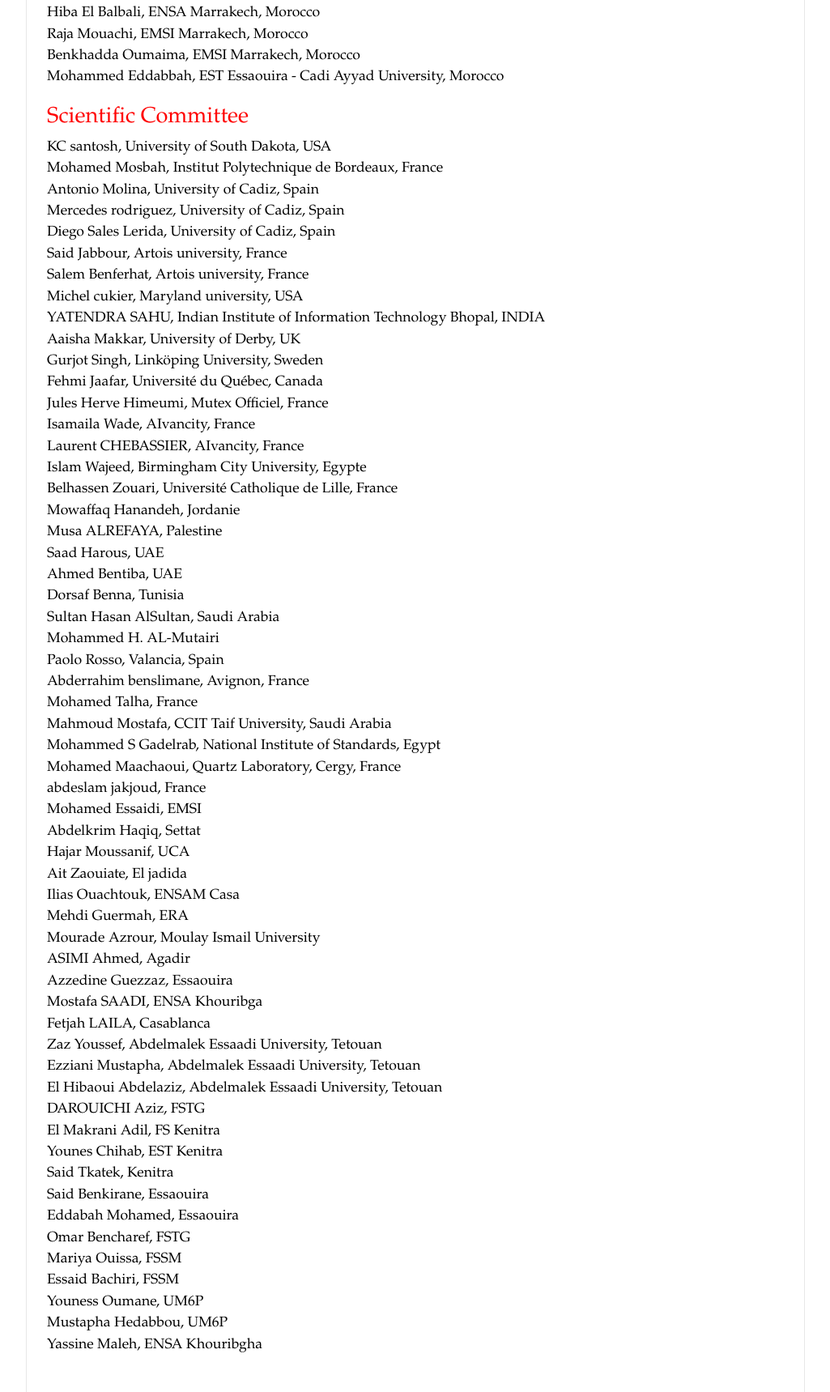
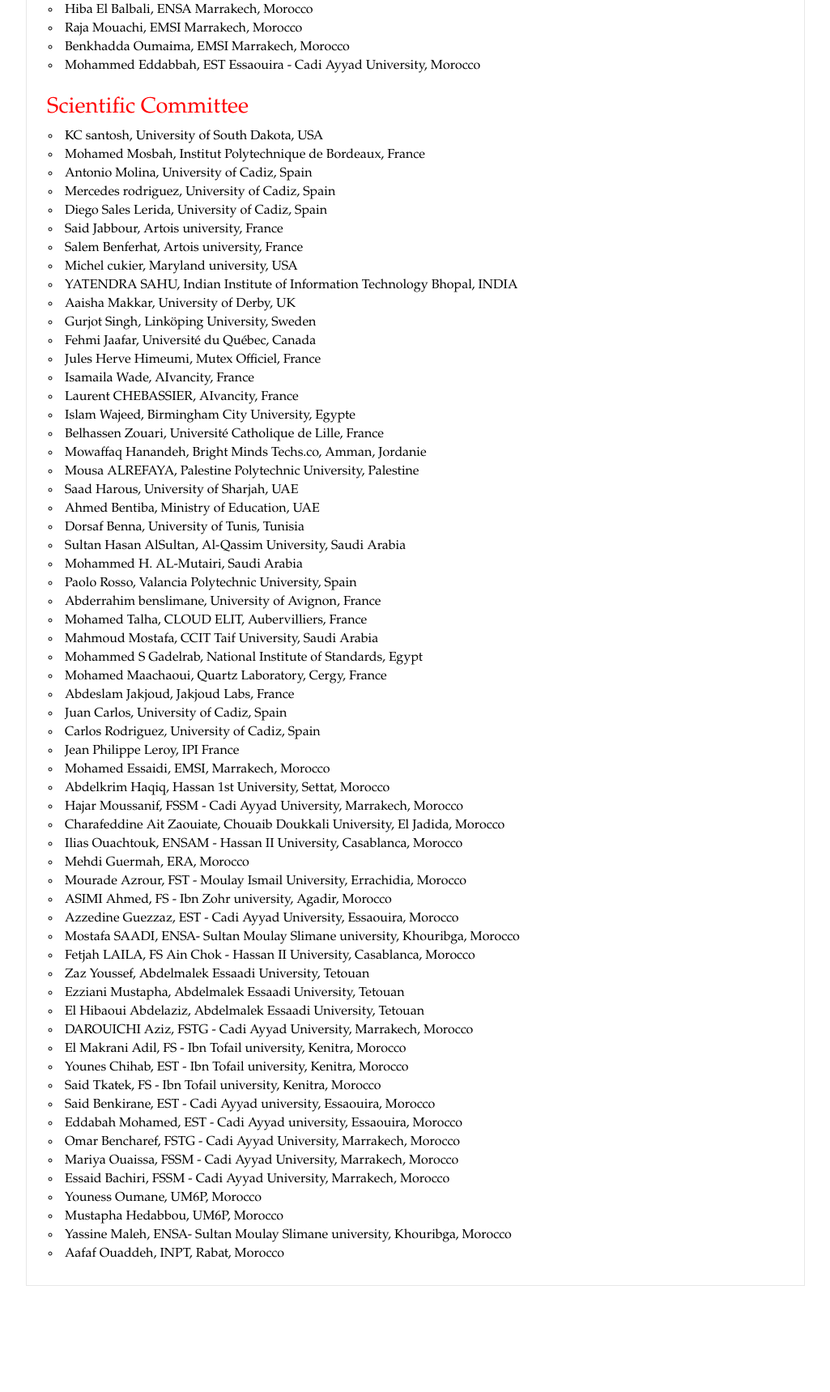
Before and after one commit to mohamedjouhari/Aisec25, a plain HTML site: page AisecConf/committees.html in a window 1280 px wide. Shown: the part 646-2365 px from the top of the page at 81% size, without its empty margins (127-1152 px from the left). After the commit the page ends 2234 px from the top, so only its background shows below. Drawn offline with Linux system fonts and the light colour scheme.

Commit message:
committes updates

```diff
--- a/AisecConf/committees.html
+++ b/AisecConf/committees.html
@@ -48,87 +48,91 @@
 	<div id="site_content">
 		  <div style="margin:25px;" id="">
        <!-- <div id="content"> -->
-            <h2>Honorary Chairs</h2>
-                <p>
-                        Dr. Belaid Bougadir, President of Cadi Ayyad University, Morocco <br>
-                        Dr. Hassan Ayad, Director of ENSA Marrakech, Morocco <br>
+        <h2>Honorary Chairs</h2>
+            <ul>
+                <li>Dr. Belaid Bougadir, President of Cadi Ayyad University, Morocco </li>
+                <li>Dr. Hassan Ayad, Director of ENSA Marrakech, Morocco </li>
 
-                </p>
+            </ul>
 
             <h2>General Chairs</h2>
-                <p>
-                        Anas Abou El Kalam, ENSA Marrakech-Cadi Ayyad University, Morocco <br>
-
-                </p>
+                <ul>
+                    <li>Anas Abou El Kalam, ENSA Marrakech-Cadi Ayyad University, Morocco</li>
+                </ul>
             <h2>Technical Chairs</h2>
-                <p>
-                    Hiba El Balbali, ENSA Marrakech, Morocco<br>
-                    Raja Mouachi, EMSI Marrakech, Morocco<br>
-                    Benkhadda Oumaima, EMSI Marrakech, Morocco<br>
-                    Mohammed Eddabbah, EST Essaouira - Cadi Ayyad University, Morocco<br>
-
-                </p>
+                <ul>
+                    <li>Hiba El Balbali, ENSA Marrakech, Morocco</li>
+                    <li>Raja Mouachi, EMSI Marrakech, Morocco</li>
+                    <li>Benkhadda Oumaima, EMSI Marrakech, Morocco</li>
+                    <li>Mohammed Eddabbah, EST Essaouira - Cadi Ayyad University, Morocco</li>
+                </ul>
 
             <h2>Scientific Committee</h2>
-                <p>
-                        KC santosh, University of South Dakota, USA <br>
-                        Mohamed Mosbah, Institut Polytechnique de Bordeaux, France <br>
-                        Antonio Molina, University of Cadiz, Spain <br>
-                        Mercedes rodriguez, University of Cadiz, Spain <br>
-                        Diego Sales Lerida, University of Cadiz, Spain <br>
-                        Said Jabbour, Artois university, France <br>
-                        Salem Benferhat, Artois university, France <br>
-                        Michel cukier, Maryland university, USA <br>
-                        YATENDRA SAHU, Indian Institute of Information Technology Bhopal, INDIA <br>
-                        Aaisha Makkar, University of Derby, UK <br>
-                        Gurjot Singh, Linköping University, Sweden <br>
-                        Fehmi Jaafar, Université du Québec, Canada <br>
-                        Jules Herve Himeumi, Mutex Officiel, France <br>
-                        Isamaila Wade, AIvancity, France <br>
-                        Laurent CHEBASSIER, AIvancity, France <br>
-                        Islam Wajeed, Birmingham City University, Egypte <br>
-                        Belhassen Zouari, Université Catholique de Lille, France <br>
-                        Mowaffaq Hanandeh, Jordanie <br>
-                        Musa ALREFAYA, Palestine <br>
-                        Saad Harous, UAE <br>
-                        Ahmed Bentiba, UAE <br>
-                        Dorsaf Benna, Tunisia <br>
-                        Sultan Hasan AlSultan, Saudi Arabia <br>
-                        Mohammed H. AL-Mutairi <br>
-                        Paolo Rosso, Valancia, Spain <br>
-                        Abderrahim benslimane, Avignon, France <br>
-                        Mohamed Talha, France <br>
-                        Mahmoud Mostafa, CCIT Taif University, Saudi Arabia <br>
-                        Mohammed S Gadelrab, National Institute of Standards, Egypt <br>
-                        Mohamed Maachaoui, Quartz Laboratory, Cergy, France <br>
-                        abdeslam jakjoud, France <br>
-                        Mohamed Essaidi, EMSI <br>
-                        Abdelkrim Haqiq, Settat <br>
-                        Hajar Moussanif, UCA <br>
-                        Ait Zaouiate, El jadida <br>
-                        Ilias Ouachtouk, ENSAM Casa <br>
-                        Mehdi Guermah, ERA <br>
-                        Mourade Azrour, Moulay Ismail University <br>
-                        ASIMI Ahmed, Agadir <br>
-                        Azzedine Guezzaz, Essaouira <br>
-                        Mostafa SAADI, ENSA Khouribga <br>
-                        Fetjah LAILA, Casablanca <br>
-                        Zaz Youssef, Abdelmalek Essaadi University, Tetouan <br>
-                        Ezziani Mustapha, Abdelmalek Essaadi University, Tetouan <br>
-                        El Hibaoui Abdelaziz, Abdelmalek Essaadi University, Tetouan <br>
-                        DAROUICHI Aziz, FSTG <br>
-                        El Makrani Adil, FS Kenitra <br>
-                        Younes Chihab, EST Kenitra <br>
-                        Said Tkatek, Kenitra <br>
-                        Said Benkirane, Essaouira <br>
-                        Eddabah Mohamed, Essaouira <br>
-                        Omar Bencharef, FSTG <br>
-                        Mariya Ouissa, FSSM <br>
-                        Essaid Bachiri, FSSM <br>
-                        Youness Oumane, UM6P <br>
-                        Mustapha Hedabbou, UM6P <br>
-                        Yassine Maleh, ENSA Khouribgha <br>
-                </p>
+                <ul>
+                        <li>KC santosh, University of South Dakota, USA </li>
+                        <li>Mohamed Mosbah, Institut Polytechnique de Bordeaux, France </li>
+                        <li>Antonio Molina, University of Cadiz, Spain </li>
+                        <li>Mercedes rodriguez, University of Cadiz, Spain </li>
+                        <li>Diego Sales Lerida, University of Cadiz, Spain </li>
+                        <li>Said Jabbour, Artois university, France </li>
+                        <li>Salem Benferhat, Artois university, France </li>
+                        <li>Michel cukier, Maryland university, USA </li>
+                        <li>YATENDRA SAHU, Indian Institute of Information Technology Bhopal, INDIA </li>
+                        <li>Aaisha Makkar, University of Derby, UK </li>
+                        <li>Gurjot Singh, Linköping University, Sweden </li>
+                        <li>Fehmi Jaafar, Université du Québec, Canada </li>
+                        <li>Jules Herve Himeumi, Mutex Officiel, France </li>
+                        <li>Isamaila Wade, AIvancity, France </li>
+                        <li>Laurent CHEBASSIER, AIvancity, France </li>
+                        <li>Islam Wajeed, Birmingham City University, Egypte </li>
+                        <li>Belhassen Zouari, Université Catholique de Lille, France </li>
+                        <li>Mowaffaq Hanandeh, Bright Minds Techs.co, Amman, Jordanie </li>
+                        <li>Mousa ALREFAYA, Palestine Polytechnic University, Palestine</li>
+                        <li>Saad Harous, University of Sharjah, UAE </li>
+                        <li>Ahmed Bentiba, Ministry of Education, UAE </li>
+                        <li>Dorsaf Benna, University of Tunis, Tunisia </li>
+                        <li>Sultan Hasan AlSultan, Al-Qassim University, Saudi Arabia </li>
+                        <li>Mohammed H. AL-Mutairi, Saudi Arabia</li>
+                        <li>Paolo Rosso, Valancia Polytechnic University, Spain </li>
+                        <li>Abderrahim benslimane, University of Avignon, France</li>
+                        <li>Mohamed Talha, CLOUD ELIT, Aubervilliers, France</li>
+                        <li>Mahmoud Mostafa, CCIT Taif University, Saudi Arabia </li>
+                        <li>Mohammed S Gadelrab, National Institute of Standards, Egypt </li>
+                        <li>Mohamed Maachaoui, Quartz Laboratory, Cergy, France </li>
+                        <li>Abdeslam Jakjoud, Jakjoud Labs, France </li>
+                        <li>Juan Carlos, University of Cadiz, Spain</li>
+                        <li>Carlos Rodriguez, University of Cadiz, Spain</li>
+                        <li>Jean Philippe Leroy, IPI France</li>
+                        <li>Mohamed Essaidi, EMSI, Marrakech, Morocco</li>
+                        <li>Abdelkrim Haqiq, Hassan 1st University, Settat, Morocco</li>
+                        <li>Hajar Moussanif, FSSM - Cadi Ayyad University, Marrakech, Morocco</li>
+                        <li>Charafeddine Ait Zaouiate, Chouaib Doukkali University, El Jadida, Morocco</li>
+                        <li>Ilias Ouachtouk, ENSAM - Hassan II University, Casablanca, Morocco</li>
+                        <li>Mehdi Guermah, ERA, Morocco </li>
+                        <li>Mourade Azrour, FST - Moulay Ismail University, Errachidia, Morocco</li>
+                        <li>ASIMI Ahmed, FS - Ibn Zohr university, Agadir, Morocco</li>
+                        <li>Azzedine Guezzaz, EST - Cadi Ayyad University, Essaouira, Morocco</li>
+                        <li>Mostafa SAADI, ENSA- Sultan Moulay Slimane university, Khouribga, Morocco</li>
+                        <li>Fetjah LAILA, FS Ain Chok - Hassan II University, Casablanca, Morocco</li>
+                        <li>Zaz Youssef, Abdelmalek Essaadi University, Tetouan </li>
+                        <li>Ezziani Mustapha, Abdelmalek Essaadi University, Tetouan </li>
+                        <li>El Hibaoui Abdelaziz, Abdelmalek Essaadi University, Tetouan </li>
+                        <li>DAROUICHI Aziz, FSTG - Cadi Ayyad University, Marrakech, Morocco</li>
+                        <li>El Makrani Adil, FS - Ibn Tofail university, Kenitra, Morocco </li>
+                        <li>Younes Chihab, EST - Ibn Tofail university, Kenitra, Morocco</li>
+                        <li>Said Tkatek, FS - Ibn Tofail university, Kenitra, Morocco </li>
+                        <li>Said Benkirane, EST - Cadi Ayyad university, Essaouira, Morocco</li>
+                        <li>Eddabah Mohamed, EST - Cadi Ayyad university, Essaouira, Morocco</li>
+                        <li>Omar Bencharef, FSTG - Cadi Ayyad University, Marrakech, Morocco</li>
+                        <li>Mariya Ouaissa, FSSM - Cadi Ayyad University, Marrakech, Morocco</li>
+                        <li>Essaid Bachiri, FSSM - Cadi Ayyad University, Marrakech, Morocco</li>
+                        <li>Youness Oumane, UM6P, Morocco</li>
+                        <li>Mustapha Hedabbou, UM6P, Morocco</li>
+                        <li>Yassine Maleh, ENSA- Sultan Moulay Slimane university, Khouribga, Morocco</li>
+                        <li>Aafaf Ouaddeh, INPT, Rabat, Morocco</li>
+                </ul>
+
+
 
 
 		</div>
```
Also changed, not shown: AisecConf/registration.html (+2 -2 lines).
